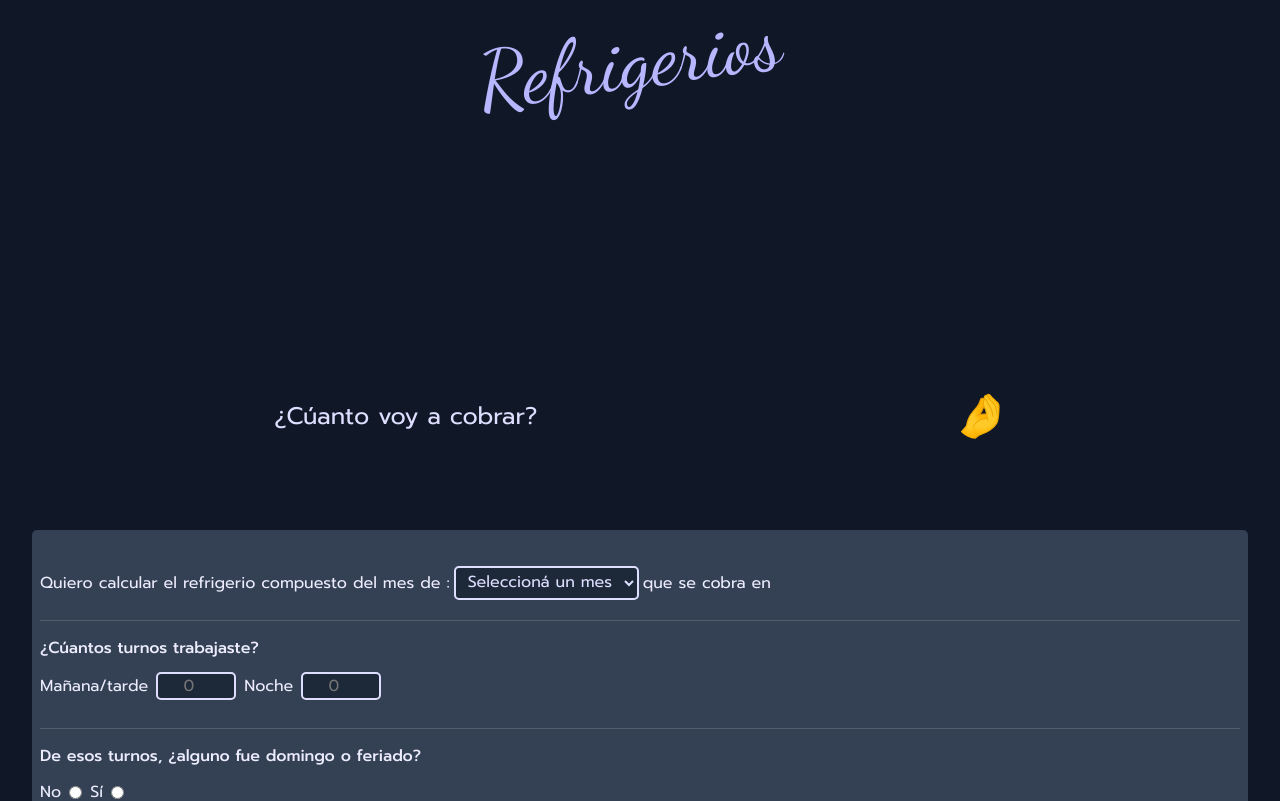
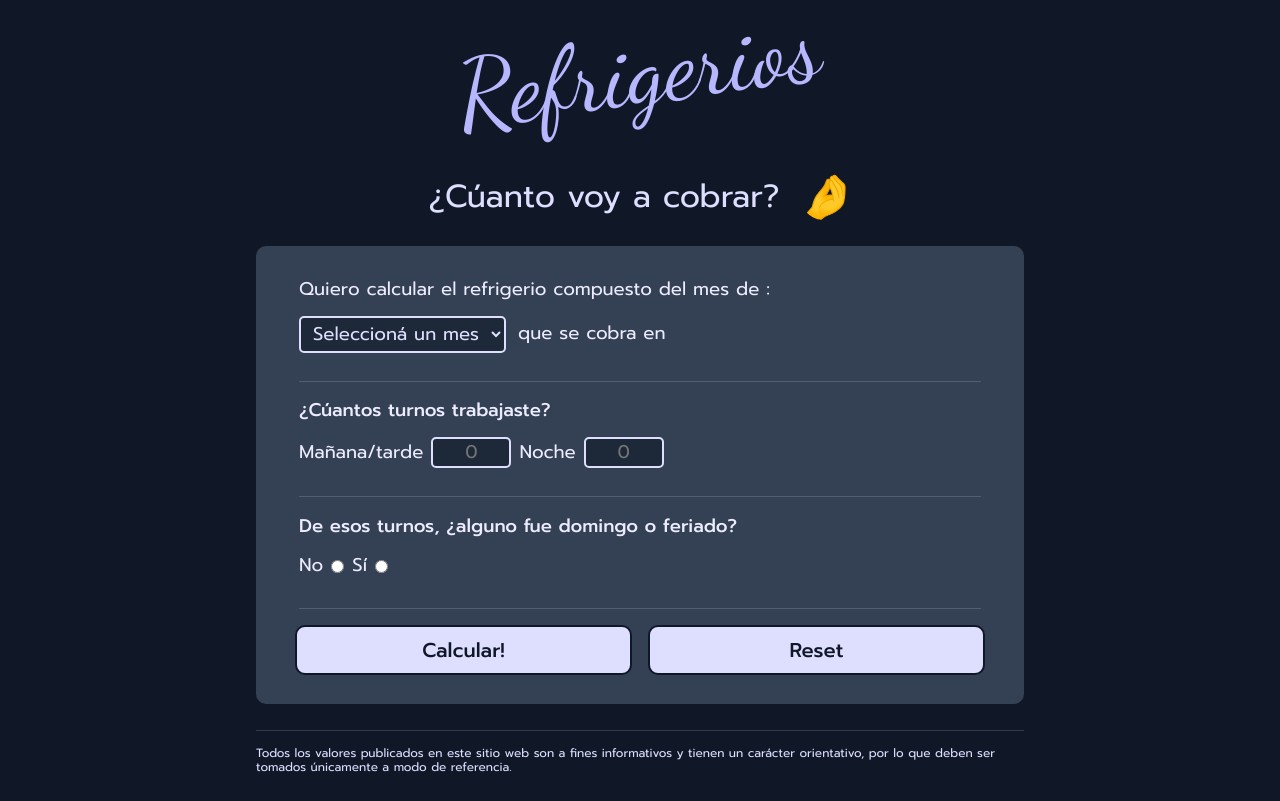
Before and after one commit to Alejandro-Madero/refrigerios, a React (Vite) app: page / in a window 1280 px wide. Shown: the top 801 px of the page. Built offline with nearby package versions, Linux system fonts and the light colour scheme.

Commit message:
Added media queries for responsive on wider devices

```diff
--- a/src/Components/Disclaimer.module.css
+++ b/src/Components/Disclaimer.module.css
@@ -11,3 +11,27 @@
   line-height: 1.15;
   font-size: 0.75rem;
 }
+
+@media (min-width: 750px) {
+  .disclaimer {
+    width: 80%;
+  }
+}
+
+@media (min-width: 1000px) {
+  .disclaimer {
+    width: 70%;
+  }
+}
+
+@media (min-width: 1250px) {
+  .disclaimer {
+    width: 60%;
+  }
+}
+
+@media (min-width: 1500px) {
+  .disclaimer {
+    width: 50%;
+  }
+}
--- a/src/Components/Form.jsx
+++ b/src/Components/Form.jsx
@@ -97,8 +97,13 @@ const Form = ({ onSubmmitedForm, onReset }) => {
             Quiero calcular el refrigerio compuesto del mes de :
           </label>
           <Months id="months" onSelectMonth={handleFormChange} />
-          <span>que se cobra en</span>
-          {formValues.paymentMonth && <span>{formValues.paymentMonth}.</span>}
+          <span>
+            que se cobra en
+            {formValues.paymentMonth && (
+              <span> {formValues.paymentMonth}.</span>
+            )}
+          </span>
+
           {errors.month?.length !== 0 && errors.month?.map((err) => err)}
         </div>
 
--- a/src/Components/Form.module.css
+++ b/src/Components/Form.module.css
@@ -1,7 +1,9 @@
+/*FORM*/
+
 .form {
-  justify-self: center;
+  place-self: center;
   width: 100%;
-  margin-top: 1rem;
+  margin-top: 0rem;
   color: var(--color-primary-100);
   font-size: 1rem;
   gap: 2rem;
@@ -13,6 +15,8 @@
   font-weight: 500;
 }
 
+/* INPUTS */
+
 .input {
   background-color: var(--color-neutral-800);
   color: var(--color-primary-100);
@@ -22,34 +26,50 @@
   border-radius: 5px;
   width: 100%;
   max-width: 80px;
-  transition: all 0.3s ease;
+  transition: transform 0.2s ease;
+  cursor: pointer;
 }
 
 .input:focus {
   transform: scale(1.15);
+  border: var(--color-primary-700) 2px solid;
 }
 
 .input.error {
-  outline: magenta;
-  border: 2.5px solid var(--color-warning);
+  border: 3px solid var(--color-warning);
   transition: all 0.5s;
+  animation: inputError 0.3s forwards;
 }
 
-.months-container {
-  display: flex;
-  flex-wrap: wrap;
-  gap: 0.25rem;
-  align-items: center;
-  padding: 0 0.25rem;
-}
+@keyframes inputError {
+  0% {
+    transform: translateX(0);
+  }
 
-.months-container::after {
-  content: "";
-  width: 100%;
-  margin: 0 auto;
-  height: 0.25px;
-  transform: translateY(1rem);
-  background-color: rgba(255, 255, 255, 0.15);
+  12.5% {
+    transform: translateX(-10px);
+  }
+  25% {
+    transform: translateX(0px);
+  }
+  37.5% {
+    transform: translateX(10px);
+  }
+  50% {
+    transform: translateX(0px);
+  }
+  62.5% {
+    transform: translateX(-10px);
+  }
+  75% {
+    transform: translateX(0px);
+  }
+  87.5% {
+    transform: translateX(10px);
+  }
+  100% {
+    transform: translateX(0px);
+  }
 }
 
 .input-container {
@@ -65,6 +85,23 @@
   width: 100%;
   margin: 0 auto;
   height: 0.5px;
+  transform: translateY(1rem);
+  background-color: rgba(255, 255, 255, 0.15);
+}
+
+.months-container {
+  display: flex;
+  flex-wrap: wrap;
+  gap: 0.75rem;
+  align-items: center;
+  padding: 0 0.25rem;
+}
+
+.months-container::after {
+  content: "";
+  width: 100%;
+  margin: 0 auto;
+  height: 0.25px;
   transform: translateY(1rem);
   background-color: rgba(255, 255, 255, 0.15);
 }
@@ -90,10 +127,26 @@
   padding: 0.5rem 0.25rem;
   width: 50%;
   min-width: 100px;
+  transition: background-color 0.3s ease;
 }
 
-/* .form-btns:hover {
-  background-color: var(--color-neutral-800);
-  color: var(--color-primary-200);
-  border: 2px solid var(--color-primary-200);
-} */
+@media (min-width: 500px) {
+  .form-btns:hover {
+    background-color: var(--color-neutral-800);
+    color: var(--color-primary-200);
+    border: 2px solid var(--color-primary-200);
+  }
+}
+
+@media (min-width: 750px) {
+  .form {
+    padding: 1rem 1rem;
+    font-size: 1.15rem;
+  }
+}
+
+@media (min-width: 750px) {
+  .form {
+    width: 95%;
+  }
+}
--- a/src/Components/Header.module.css
+++ b/src/Components/Header.module.css
@@ -17,3 +17,38 @@
   width: 3rem;
   height: 3rem;
 }
+
+@media (min-width: 450px) {
+  .header {
+    justify-content: center;
+    gap: 1.5rem;
+  }
+}
+
+@media (min-width: 750px) {
+  .header {
+    width: 80%;
+  }
+}
+
+@media (min-width: 1000px) {
+  .header {
+    width: 70%;
+  }
+
+  .title {
+    font-size: 2rem;
+  }
+}
+
+@media (min-width: 1250px) {
+  .header {
+    width: 60%;
+  }
+}
+
+@media (min-width: 1500px) {
+  .header {
+    width: 50%;
+  }
+}
--- a/src/Components/Logo.module.css
+++ b/src/Components/Logo.module.css
@@ -8,3 +8,18 @@
   width: 90%;
   justify-self: center;
 }
+
+@media (min-width: 750px) {
+  .logo {
+    width: 80%;
+  }
+}
+
+@media (min-width: 1000px) {
+  .logo {
+    width: 70%;
+    margin-bottom: 1rem;
+    font-size: 6rem;
+    margin-bottom: 0rem;
+  }
+}
--- a/src/Components/Result.module.css
+++ b/src/Components/Result.module.css
@@ -1,7 +1,6 @@
 .result-container {
   background-color: var(--color-neutral-700);
   border-radius: 10px;
-
   margin-bottom: 1rem;
   color: #fff;
   width: 95%;
@@ -17,3 +16,33 @@
 .result-header {
   font-size: 1rem;
 }
+
+@media (min-width: 450px) {
+  .result-container {
+    width: 90%;
+  }
+}
+
+@media (min-width: 750px) {
+  .result-container {
+    width: 80%;
+  }
+}
+
+@media (min-width: 1000px) {
+  .result-container {
+    width: 70%;
+  }
+}
+
+@media (min-width: 1250px) {
+  .result-container {
+    width: 60%;
+  }
+}
+
+@media (min-width: 1500px) {
+  .result-container {
+    width: 50%;
+  }
+}
--- a/src/Components/UI/Button.module.css
+++ b/src/Components/UI/Button.module.css
@@ -1,5 +1,5 @@
 .btn {
-  border-radius: 5px;
+  border-radius: 10px;
   outline: transparent;
   cursor: pointer;
 }
--- a/src/Components/UI/Card.module.css
+++ b/src/Components/UI/Card.module.css
@@ -2,6 +2,37 @@
   background-color: var(--color-neutral-700);
   width: 95%;
   justify-self: center;
-  border-radius: 5px;
+  border-radius: 10px;
   padding: 0.25rem;
+  display: grid;
 }
+
+@media (min-width: 450px) {
+  .card {
+    width: 90%;
+  }
+}
+
+@media (min-width: 750px) {
+  .card {
+    width: 80%;
+  }
+}
+
+@media (min-width: 1000px) {
+  .card {
+    width: 70%;
+  }
+}
+
+@media (min-width: 1250px) {
+  .card {
+    width: 60%;
+  }
+}
+
+@media (min-width: 1500px) {
+  .card {
+    width: 50%;
+  }
+}
--- a/src/Components/UI/Wrapper.module.css
+++ b/src/Components/UI/Wrapper.module.css
@@ -1,5 +1,5 @@
 .wrapper {
   display: grid;
-  height: 100vw;
   width: 100%;
+  height: 100vh;
 }
--- a/src/index.css
+++ b/src/index.css
@@ -98,6 +98,20 @@ select {
   font: inherit;
 }
 
+/* Removes arrows/spinners from input type number with CSS. */
+
+/* Chrome, Safari, Edge, Opera */
+input::-webkit-outer-spin-button,
+input::-webkit-inner-spin-button {
+  -webkit-appearance: none;
+  margin: 0;
+}
+
+/* Firefox */
+input[type="number"] {
+  -moz-appearance: textfield;
+}
+
 /* Remove list styles on ul, ol elements with a list role, which suggests default styling will be removed */
 ul[role="list"],
 ol[role="list"] {
```
